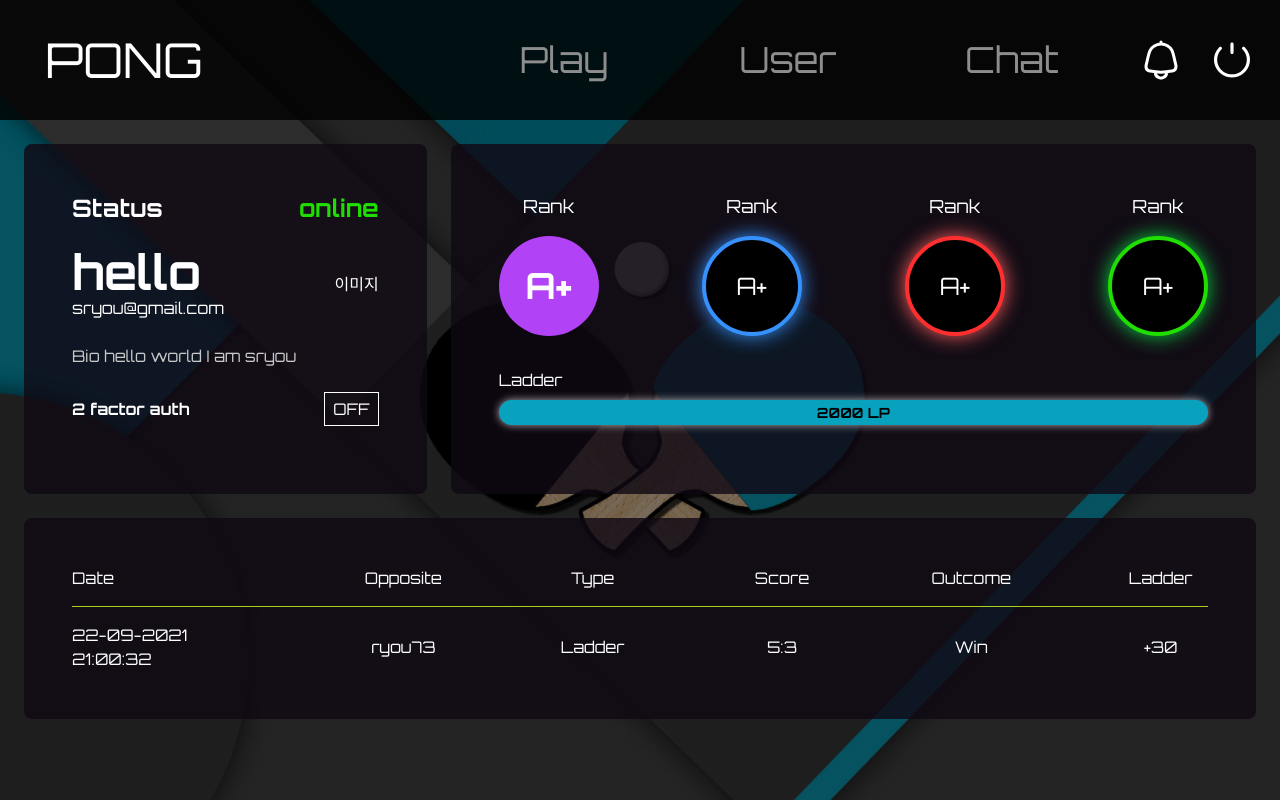
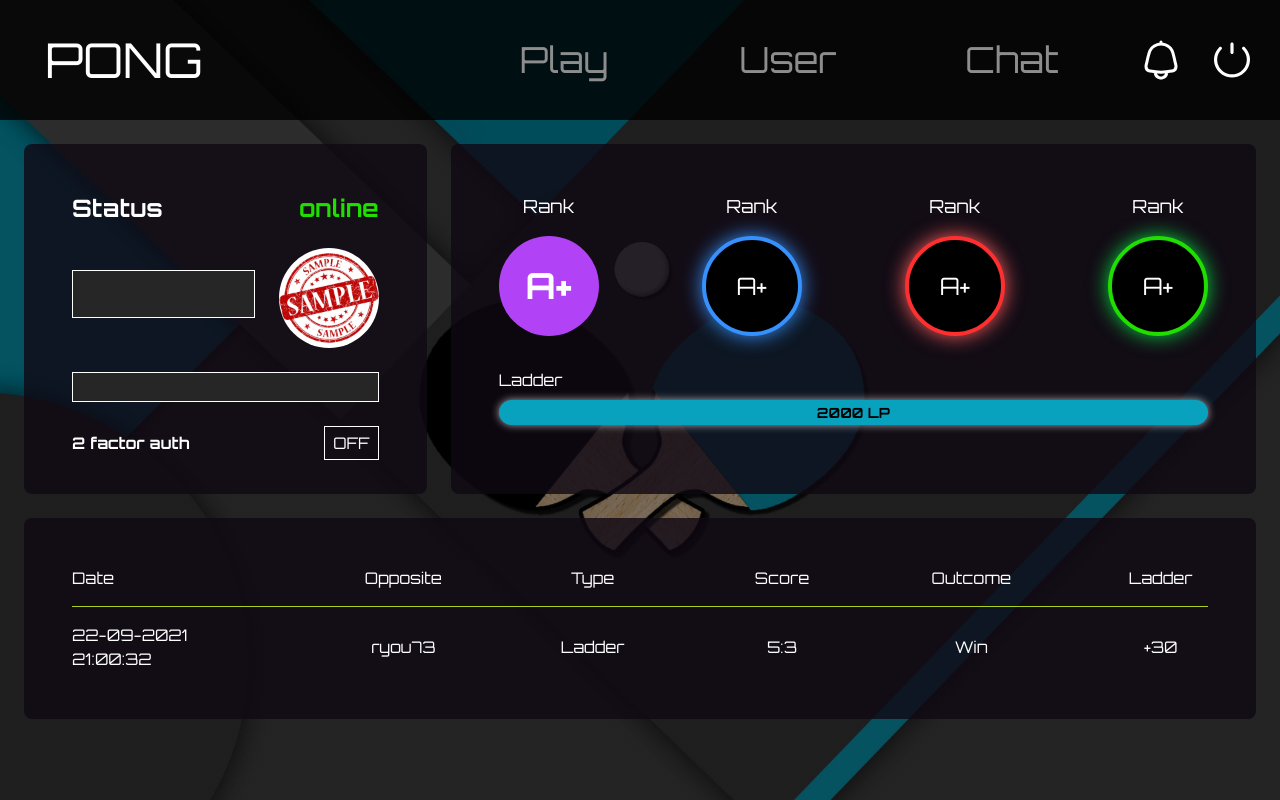
Before and after one commit to ssoyeong-lee/frontend, a Next.js app: page /main in a window 1280 px wide. Built offline with nearby package versions, Linux system fonts and the light colour scheme.

Commit message:
FIX: profile card 유저 타입에 맞게 렌더링

```diff
--- a/src/card/main/ProfileCard.tsx
+++ b/src/card/main/ProfileCard.tsx
@@ -1,8 +1,29 @@
+import { UserDetail } from "@/api/users/index";
+import Avatar from "@/components/Avatar";
 import ChipButton from "@/components/button/ChipButton";
+import DefaultInput from "@/components/control/DefaultInput";
 import Card from "@/layouts/Card";
 import FlexBox from "@/layouts/FlexBox";
+import { Dispatch, SetStateAction } from "react";
 
-export default function ProfileCard() {
+interface Props {
+  user: UserDetail | null;
+  setUser?: Dispatch<SetStateAction<UserDetail | null>>;
+  type: "me" | "other";
+}
+
+export default function ProfileCard({ type, user, setUser }: Props) {
+  const onChange = (key: keyof UserDetail, value: any) => {
+    if (!setUser || !user) return;
+    setUser((prev: UserDetail | null) => {
+      if (!prev) return null;
+      return { ...prev, [key]: value };
+    });
+  };
+  const onBlur = () => {
+    //api update user
+  };
+
   return (
     <Card>
       <FlexBox className="w-full gap-6" direction="col">
@@ -10,18 +31,38 @@ export default function ProfileCard() {
           <div className="text-2xl font-bold">Status</div>
           <div className="text-2xl font-bold text-green-cyber">online</div>
         </FlexBox>
-        <FlexBox className="w-full justify-between">
+        <FlexBox className="w-full justify-between gap-6">
           <div>
-            <div className="text-5xl font-bold">hello</div>
-            <div>sryou@gmail.com</div>
+            {type === "other" ? (
+              <div className="text-5xl font-bold">{user?.nickname}</div>
+            ) : (
+              <DefaultInput
+                className="text-2xl py-2 bg-gray-700"
+                value={user?.nickname}
+                onChange={(e) => onChange("nickname", e.target.value)}
+                onBlur={onBlur}
+              />
+            )}
+            <div className="mt-2 text-gray-300 font-bold">{user?.email}</div>
           </div>
-          <div>이미지</div>
+          <Avatar src="/sample.png" />
         </FlexBox>
-        <div className="w-full text-gray-300">Bio hello world I am sryou</div>
-        <FlexBox className="w-full justify-between">
-          <div className="font-bold">2 factor auth</div>
-          <ChipButton color="white">OFF</ChipButton>
-        </FlexBox>
+        {type === "other" ? (
+          <div className="w-full text-gray-300">{user?.bio}</div>
+        ) : (
+          <>
+            <DefaultInput
+              className="text-md py-1 bg-gray-700"
+              value={user?.bio ?? ""}
+              onChange={(e) => onChange("bio", e.target.value)}
+              onBlur={onBlur}
+            />
+            <FlexBox className="w-full justify-between">
+              <div className="font-bold">2 factor auth</div>
+              <ChipButton color="white">OFF</ChipButton>
+            </FlexBox>
+          </>
+        )}
       </FlexBox>
     </Card>
   );
--- a/src/components/Avatar.tsx
+++ b/src/components/Avatar.tsx
@@ -2,7 +2,7 @@ import Image from "next/image";
 
 export default function Avatar({ src }: { src: string }) {
   return (
-    <div className="w-[100px] h-[100px]">
+    <div className="min-w-[100px] w-[100px] h-[100px]">
       <Image
         src={src}
         alt="avatar"
--- a/src/components/control/DefaultInput.tsx
+++ b/src/components/control/DefaultInput.tsx
@@ -1,5 +1,9 @@
 interface Props {
   className?: string;
+  name?: string;
+  value?: string;
+  onChange?: (e: React.ChangeEvent<HTMLInputElement>) => void;
+  onBlur?: (e: React.FocusEvent<HTMLInputElement>) => void;
   placeholder?: string;
   size?: "sm" | "lg";
   color?: "white" | "red";
@@ -7,6 +11,10 @@ interface Props {
 
 export default function DefaultInput({
   className,
+  name,
+  value,
+  onChange,
+  onBlur,
   placeholder,
   size = "lg",
   color = "white",
@@ -18,7 +26,11 @@ export default function DefaultInput({
     <div className="w-full">
       <input
         className={`w-full h-full bg-[#00000000] ${padding} border ${borderColor} ${className}`}
+        name={name}
         placeholder={placeholder}
+        value={value}
+        onChange={onChange}
+        onBlur={onBlur}
       />
     </div>
   );
```
